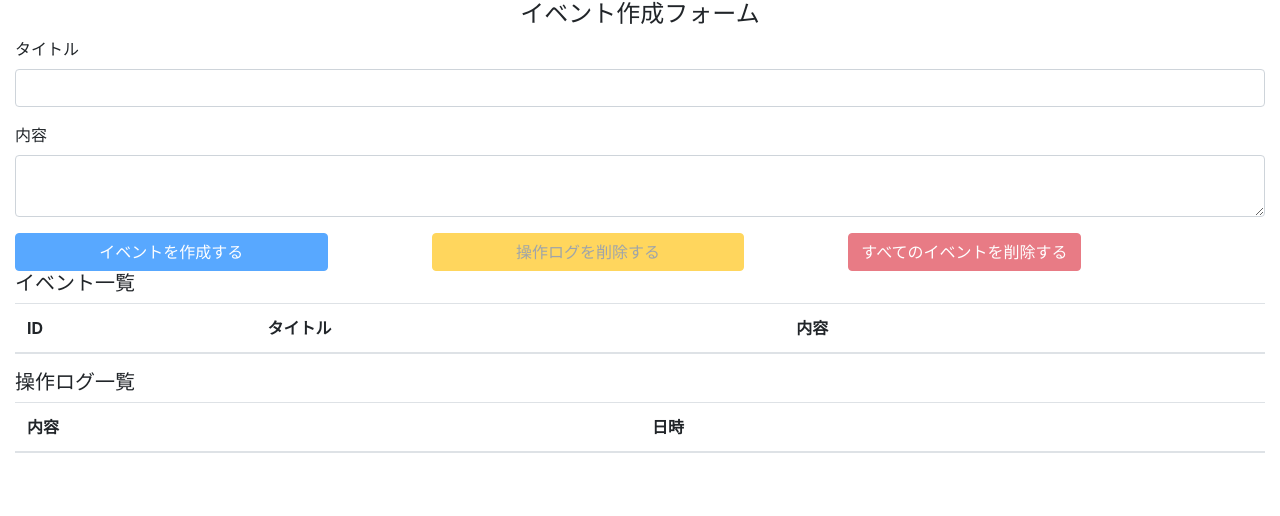
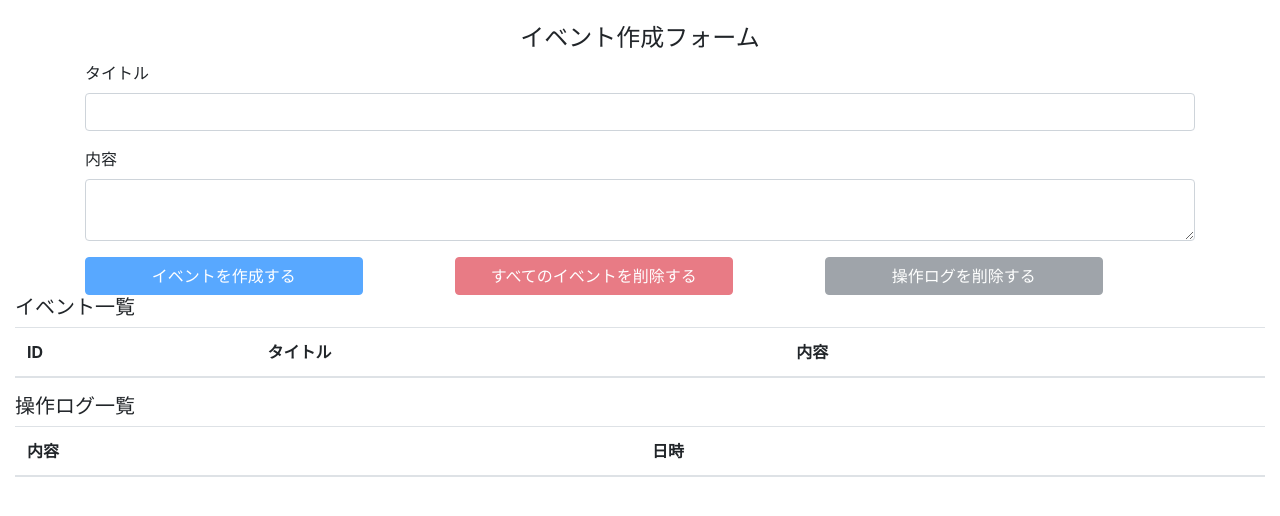
Before and after one commit to rkaku/react-hooks-101, a React (Create React App) app: page / in a window 1280 px wide. Shown: the top 516 px of the page. Built offline with nearby package versions, Linux system fonts and the light colour scheme.

Commit message:
save state with local storage

```diff
--- a/src/components/App.js
+++ b/src/components/App.js
@@ -1,41 +1,47 @@
 import "bootstrap/dist/css/bootstrap.min.css";
 import React, { useEffect, useReducer } from "react";
-
-// Context
+// App Context
 import AppContext from '../contexts/AppContext';
-
+// Reducers
+import reducer from "../reducers";
 // Component
 import EventForm from './EventForm';
 import Events from './Events';
 import OperationLogs from './OperationLogs';
 
-// Reducer
-import reducer from "../reducers";
 
-
-// LocalStorage -> Key
+// Local Storage Key
 const APP_KEY = 'appWithRedux';
 
 
+// App Component Function
 const App = () => {
-  // LocalStorage -> Get
+
+  // Local Storage -> Get
   const appState = localStorage.getItem(APP_KEY);
 
-  // Data -> Initialize || Restore
-  const initialState = appState ? JSON.parse(appState) : {
-    events: [],
-    operationLogs: []
-  };
+  // State Object <- Local Storage || []
+  const initialState =
+    // Local Storage ? Data Object : []
+    appState ? JSON.parse(appState) : {
+      events: [],
+      operationLogs: []
+    };
 
-  // Reducer
+  // State, Actions <- useReducer <- Reducers Object
   const [state, dispatch] = useReducer(reducer, initialState);
 
-  // LocalStorage -> Set
+  // useEffect <- Function, State
   useEffect(() => {
-    localStorage.setItem(APP_KEY, JSON.stringify(state));
+    // Local Storage -> Set
+    localStorage.setItem(
+      // Key, Value
+      APP_KEY, JSON.stringify(state)
+    );
+    // State
   }, [state]);
 
-  // Component & Context
+  // App Component
   return (
     <AppContext.Provider value={ { state, dispatch } }>
       <EventForm />
--- a/src/components/EventForm.js
+++ b/src/components/EventForm.js
@@ -58,11 +58,12 @@ const EventFrom = () => {
 
   return (
     <>
+      <br></br>
       <header className='container-fluid'>
         <h4 className="text-center">イベント作成フォーム</h4>
       </header>
 
-      <div className='container-fluid'>
+      <div className='container'>
         <form>
           <div className='form-group'>
             <label htmlFor='formEventTitle'>タイトル</label>
@@ -85,7 +86,7 @@ const EventFrom = () => {
             />
           </div>
 
-          <div className="container-fluid">
+          <div className="container">
             <div className="row">
               <button
                 className='btn btn-primary col-3'
@@ -95,17 +96,17 @@ const EventFrom = () => {
               </button>
               <div className='col-1'></div>
               <button
-                className='btn btn-warning col-3 text-secondary'
+                className='btn btn-danger col-3'
+                onClick={ deleteAllEvents }
+                disabled={ state.events.length === 0 }>
+                すべてのイベントを削除する
+              </button>
+              <div className='col-1'></div>
+              <button
+                className='btn btn-secondary col-3'
                 onClick={ deleteAllOperationLogs }
                 disabled={ state.operationLogs.length === 0 }>
                 操作ログを削除する
-              </button>
-              <div className='col-1'></div>
-              <button
-                className='btn btn-danger col-'
-                onClick={ deleteAllEvents }
-                disabled={ state.events.length === 0 }>
-                すべてのイベントを削除する
               </button>
             </div>
           </div>
```
